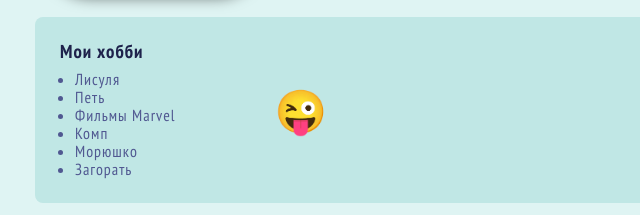
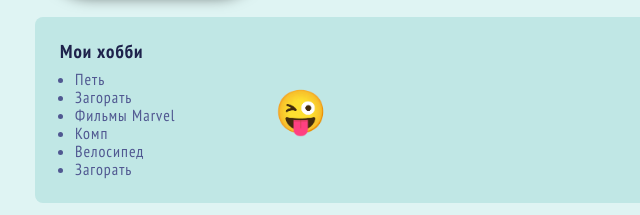
Before and after one commit to romanchik4261/resume, a plain HTML site: page index.html in a window 1280 px wide. Shown: the part 240-455 px from the top of the page, 230-870 px from the left. Drawn offline with Linux system fonts and the light colour scheme.

Commit message:
Add files via upload

```diff
--- a/index.html
+++ b/index.html
@@ -45,11 +45,11 @@
         <div>
           <h3>Мои хобби</h3>
           <ul class="list">
-            <li class="list-li">Лисуля</li>
             <li class="list-li">Петь</li>
+            <li class="list-li">Загорать</li>
             <li class="list-li">Фильмы Marvel</li>
             <li class="list-li">Комп</li>
-            <li class="list-li">Морюшко</li>
+            <li class="list-li">Велосипед</li>
             <li class="list-li">Загорать</li>
           </ul>
         </div>
```
